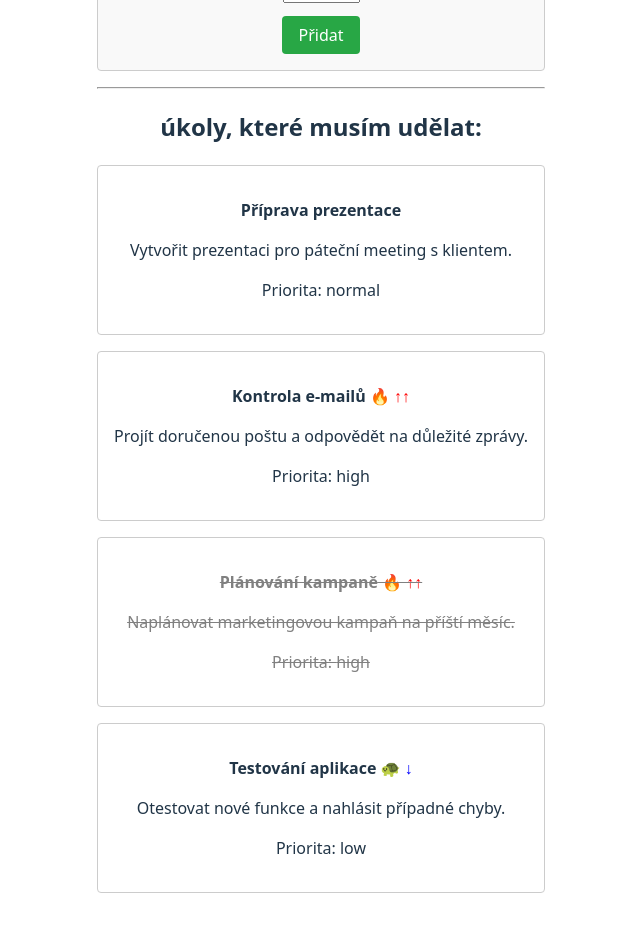
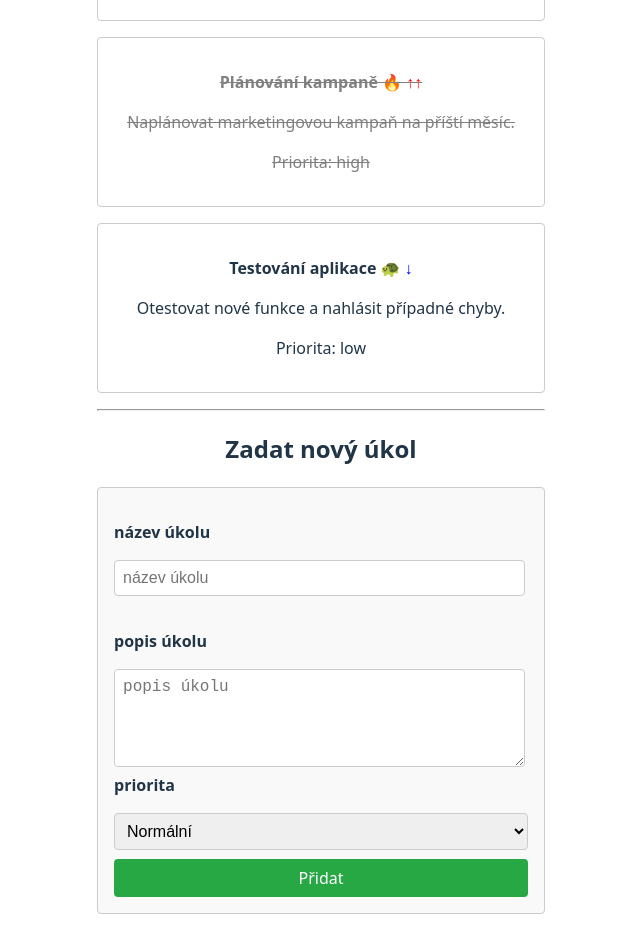
Before and after one commit to LenkaMichaleova/React2-cviceni-ukolnicek, a React (Vite) app: page / in a window 1280 px wide. Shown: the part 570-1522 px from the top of the page, without its empty margins (319-959 px from the left). Built offline with nearby package versions, Linux system fonts and the light colour scheme.

Commit message:
BONUS task - refresh form after submit + page styling - Third and last part of this exercise is finished.

```diff
--- a/src/App.tsx
+++ b/src/App.tsx
@@ -22,9 +22,10 @@ function App() {
   return (
     <>
       <h1>Úkolníček</h1>
-      <Form onFormSubmit={handleFormSubmit}/>
       <hr />
       <List title="úkoly, které musím udělat:" items={tasks}/>
+      <hr />
+      <Form onFormSubmit={handleFormSubmit}/>
     </>
   )
 }
--- a/src/components/Form/Form.css
+++ b/src/components/Form/Form.css
@@ -1,7 +1,7 @@
 .task-form {
   display: flex;
   flex-direction: column;
-  gap: 0.5rem;
+  text-align: left;
   margin-bottom: 1rem;
   border: 1px solid #ccc;
   border-radius: 4px;
@@ -11,23 +11,39 @@
 
 .task-form label {
   font-weight: bold;
-    margin-bottom: 0.25rem;
 }
 
 .task-form input,
-.task-form textarea {
+.task-form textarea,
+.task-form select {
   padding: 0.5rem;
   border: 1px solid #ccc;
   border-radius: 4px;
   font-size: 1rem;
+  width: 95%;
+  margin: -1rem 0;
+  margin-top: 0.001rem;
+}
+
+.task-form textarea {
+  resize: vertical;
+  min-height: 80px;
+}
+
+.task-form select {
+  width: 100%;
 }
 
 .task-form button {
-  align-self: center;
   padding: 0.5rem 1rem;
   background-color: #28a745;
   color: white;
   border: none;
   border-radius: 4px;
   cursor: pointer;
+  margin-top: 1rem;
 }
+
+.task-form button:hover {
+  background-color: #218838;
+}
--- a/src/components/Form/Form.tsx
+++ b/src/components/Form/Form.tsx
@@ -21,6 +21,11 @@ export function Form ({onFormSubmit} : FormProps) {
   function handleSubmit(e : React.FormEvent<HTMLFormElement>) {
     e.preventDefault()
     onFormSubmit(formData)
+    setFormData({
+      title: '',
+      description: '',
+      priority: 'normal',
+    })
   }
 
   function handleChange(e : React.ChangeEvent<HTMLInputElement | HTMLTextAreaElement | HTMLSelectElement>) {
```
